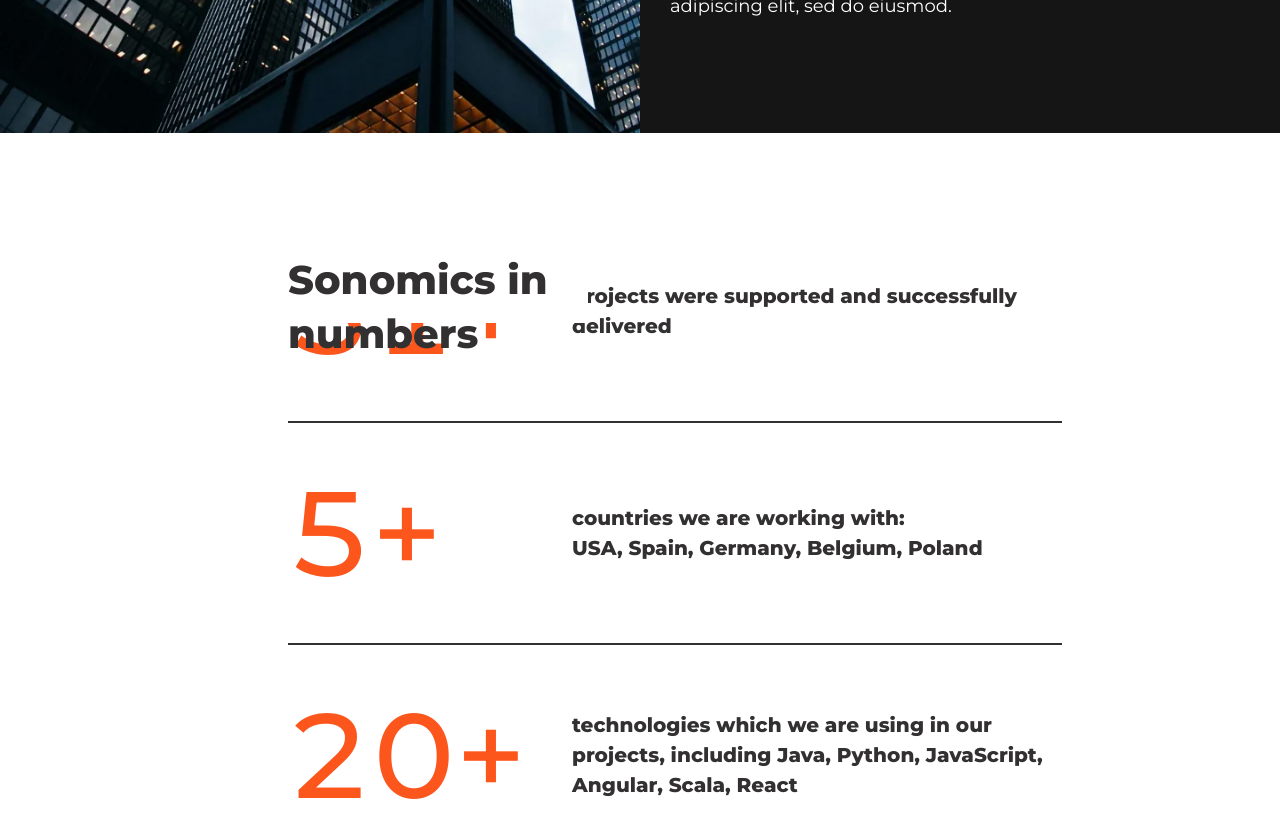
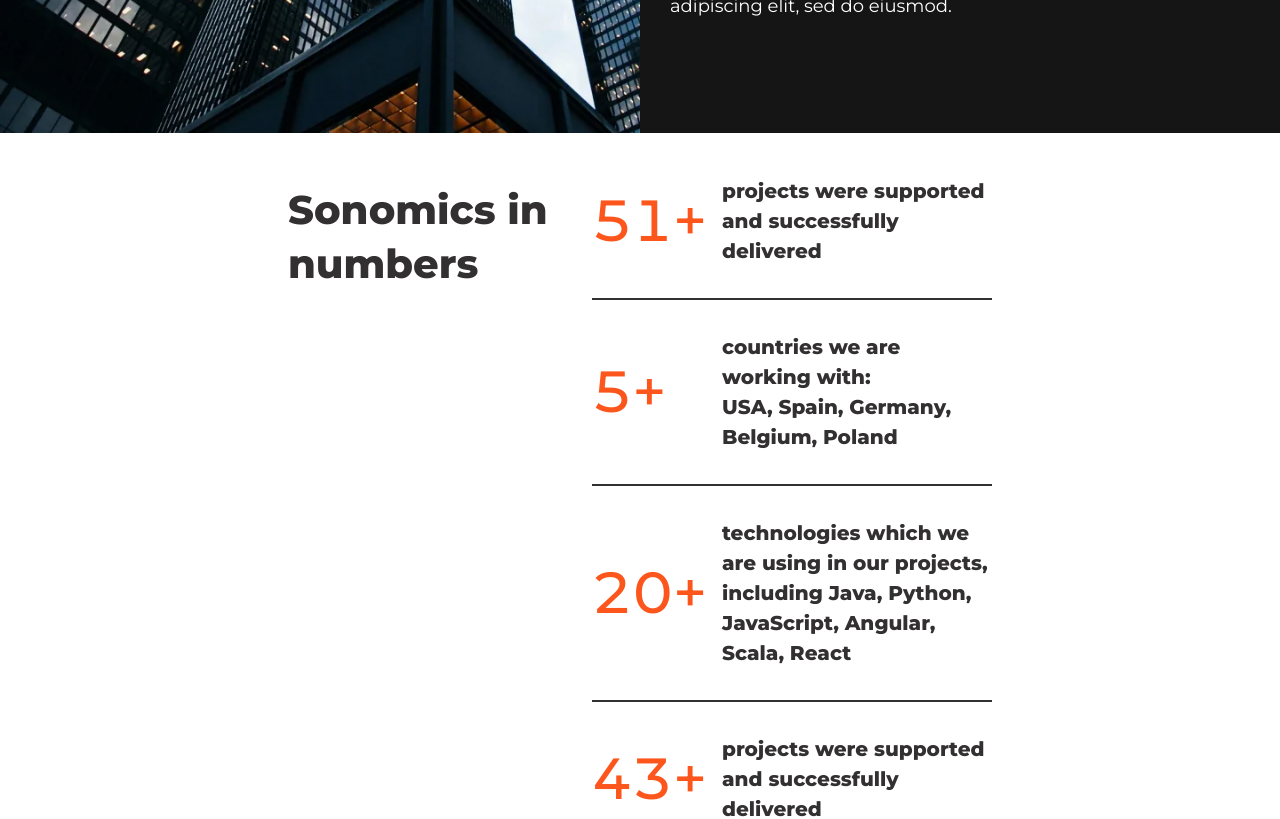
Before and after one commit to skabanets/sonomics, a React (Vite) app: page /about in a window 1280 px wide. Shown: the part 940-1759 px from the top of the page. Built offline with nearby package versions, Linux system fonts and the light colour scheme; no server answers.

Commit message:
Add tablet styles for the SonomicsNumbers section

```diff
--- a/src/sections/About/SonomicsNumbers.tsx
+++ b/src/sections/About/SonomicsNumbers.tsx
@@ -52,15 +52,15 @@ export const SonomicsNumbers = () => {
   }, [scrollDirection]);
 
   return (
-    <section className="py-[50px] md:py-[100px]">
+    <section className="py-[50px] lg:py-[100px]">
       <div className="container">
         <motion.h2
-          className={`sticky top-[49px] z-10 before:absolute before:left-0 before:top-[-50px] before:z-[-1] before:block before:h-[140px] before:w-full before:bg-primaryBgColor md:top-[100px] md:w-[300px] md:pt-[20px] md:after:block md:after:h-[500px] ${isVisibleLastItem && isMobile ? "-translate-y-[150%]" : ""}`}
+          className={`sticky top-[49px] z-10 before:absolute before:left-0 before:top-[-50px] before:z-[-1] before:block before:h-[140px] before:w-full before:bg-primaryBgColor md:top-[120px] md:w-[270px] md:before:h-0 md:after:block md:after:h-[500px] lg:top-[100px] lg:w-[300px] lg:pt-[20px] ${isVisibleLastItem && isMobile ? "-translate-y-[150%]" : ""}`}
           {...opacityFade}
         >
           Sonomics in numbers
         </motion.h2>
-        <ul className="overflow-hidden md:ml-auto md:mt-[-628px] md:w-[774px]">
+        <ul className="overflow-hidden md:ml-auto md:mt-[-615px] md:w-[400px] lg:mt-[-628px] lg:w-[774px]">
           {sonomicsNumbers.map(({ title, number }, index) => {
             const isLastItem = index === sonomicsNumbers.length - 1;
             return (
@@ -75,9 +75,9 @@ export const SonomicsNumbers = () => {
               >
                 <AnimatedNumber
                   finalNumber={number}
-                  className="text-[120px] font-medium leading-[156px] text-accentRedColor"
+                  className="text-[120px] font-medium leading-[156px] text-accentRedColor tablet:text-[58px] tablet:leading-[86px]"
                 />
-                <h4 className="md:w-[490px]">{title}</h4>
+                <h4 className="md:w-[270px] lg:w-[490px]">{title}</h4>
 
                 {index < sonomicsNumbers.length - 1 && <Divider />}
               </motion.li>
```
